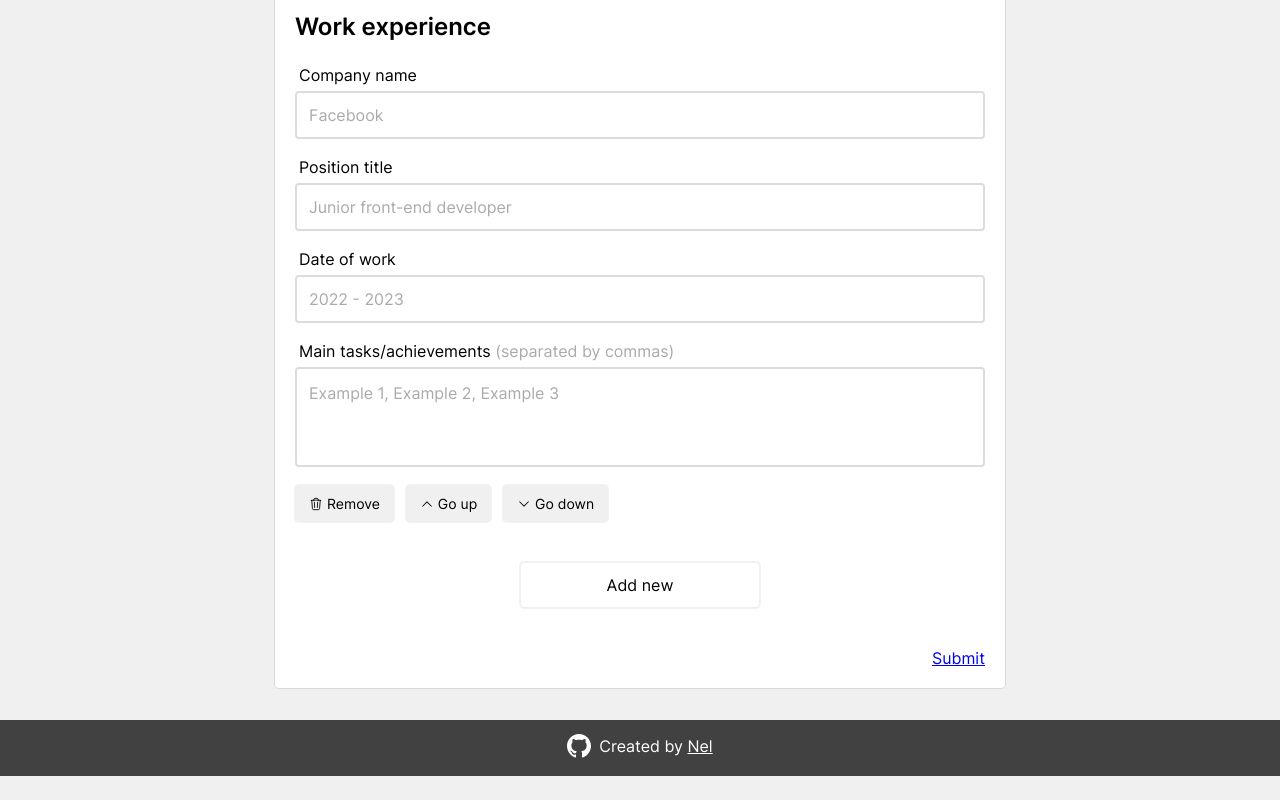
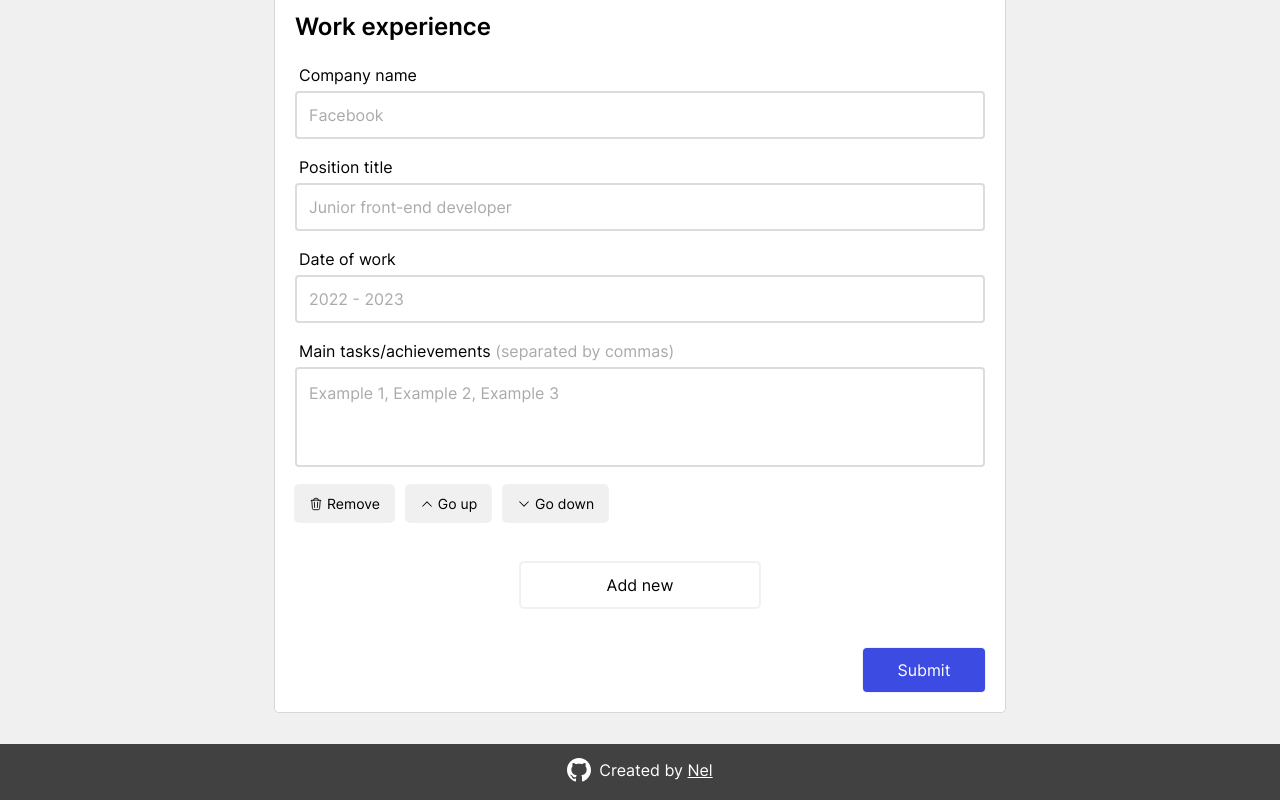
Before and after one commit to nelrnd/react-cv-application, a React (Create React App) app: page /edit in a window 1280 px wide. Shown: the part 1440-2240 px from the top of the page. Before the commit the page ends 2216 px from the top, so only its background shows below. Built offline with nearby package versions, Linux system fonts and the light colour scheme; what @react-pdf/renderer would draw is missing.

Commit message:
Style Link same way as button

```diff
--- a/src/styles/App.css
+++ b/src/styles/App.css
@@ -68,7 +68,8 @@ main {
   padding: 1rem;
 }
 
-button {
+button,
+.button {
   padding: 12px;
   min-width: 122px;
   border-radius: 4px;
@@ -76,23 +77,29 @@ button {
   border: none;
   box-shadow: 0 0 0 1px rgba(0, 0, 0, 0.05);
   cursor: pointer;
+  text-align: center;
+  text-decoration: none;
 }
 
-button.hidden {
+button.hidden,
+.button.hidden {
   visibility: hidden;
 }
 
-button.main {
+button.main,
+.button.main {
   color: white;
   background-color: var(--main);
 }
 
-button.second {
+button.second,
+.button.second {
   color: black;
   background-color: var(--grey-lt);
 }
 
-button:hover {
+button:hover,
+.button:hover {
   opacity: 0.75;
 }
 
```
